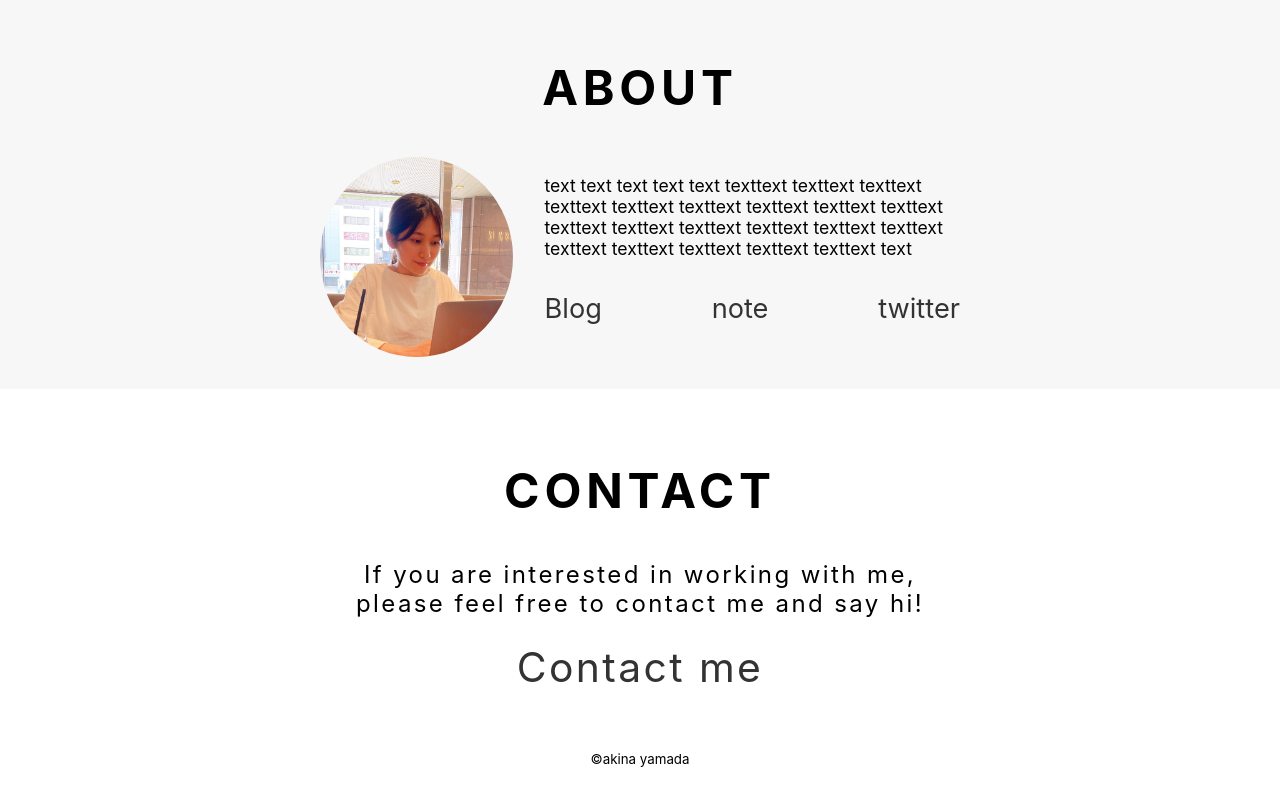
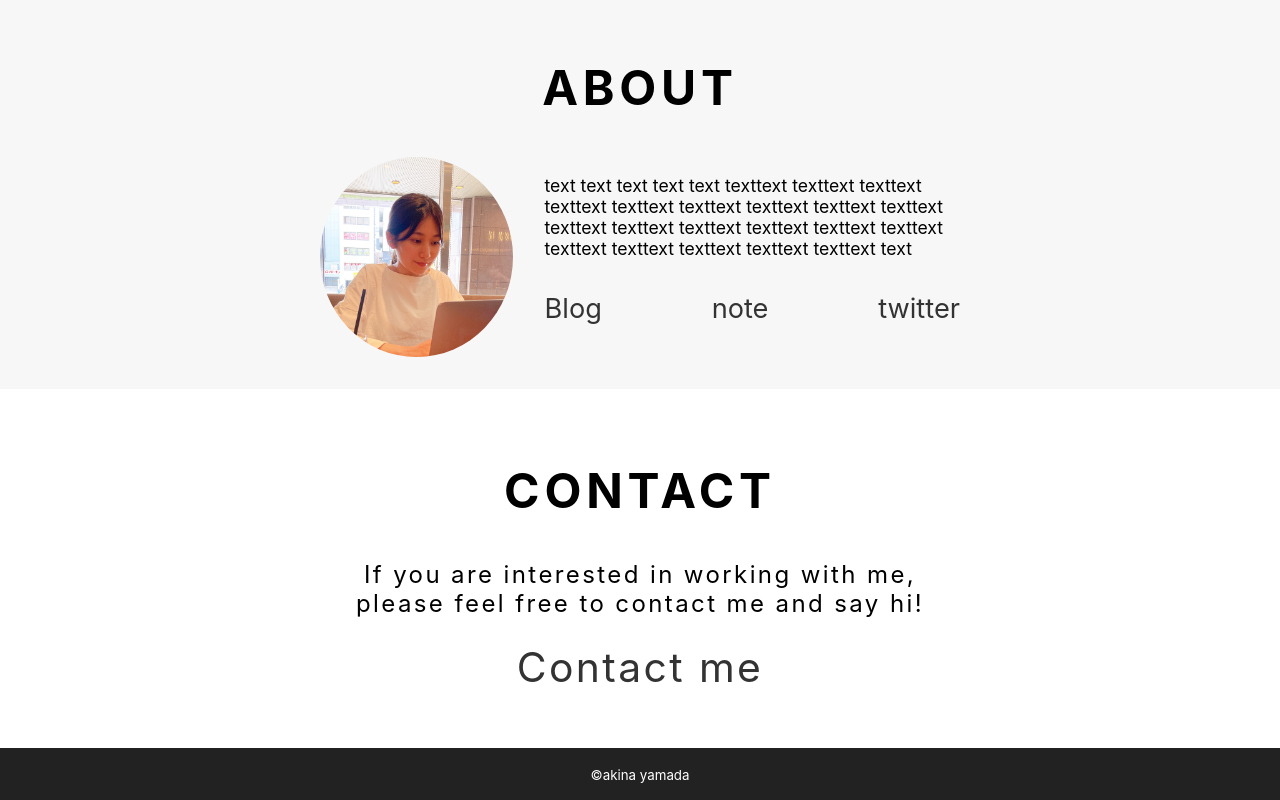
Before and after one commit to akiyama-prog/portfolio, a React (Create React App) app: page / in a window 1280 px wide. Shown: the part 2575-3375 px from the top of the page. Before the commit the page ends 3343 px from the top, so only its background shows below. Built offline with nearby package versions, Linux system fonts and the light colour scheme.

Commit message:
create copyright

```diff
--- a/src/App.scss
+++ b/src/App.scss
@@ -172,3 +172,14 @@ h2{
     letter-spacing: .1em;
   }
 }
+
+//footer
+#footer{
+  .copyright{
+    background-color:#232222;
+    padding: 1em 0;
+    small{
+      color: white;
+    }
+  }
+}
```
